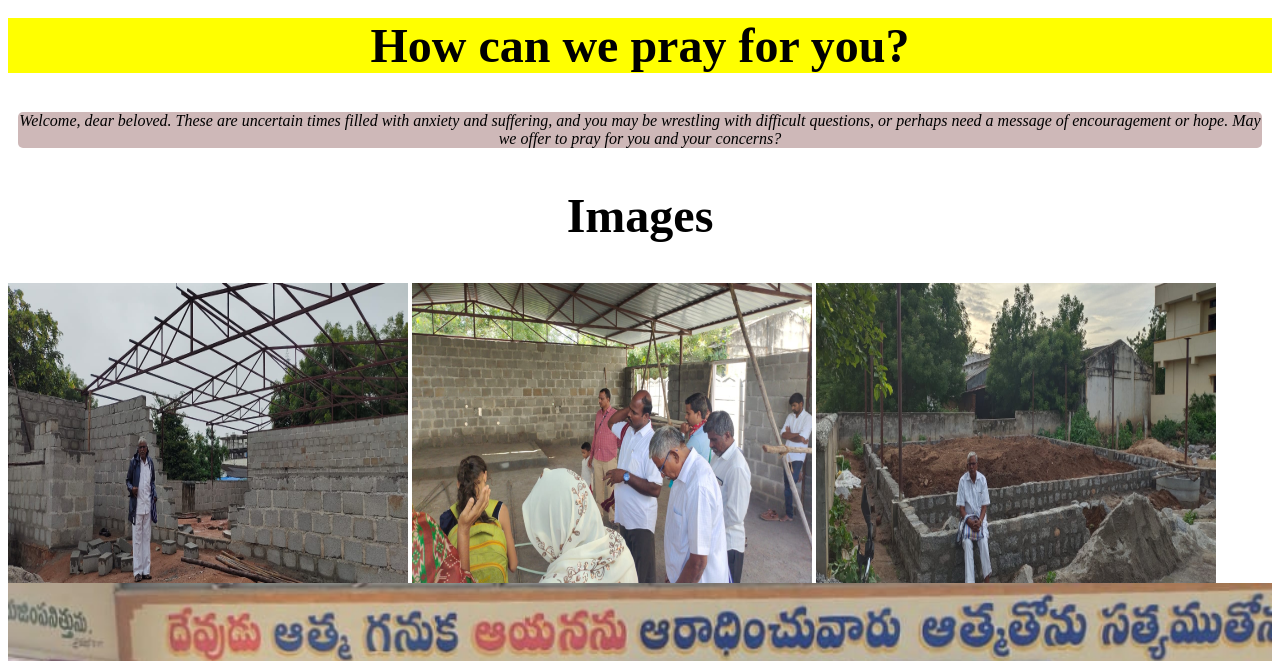
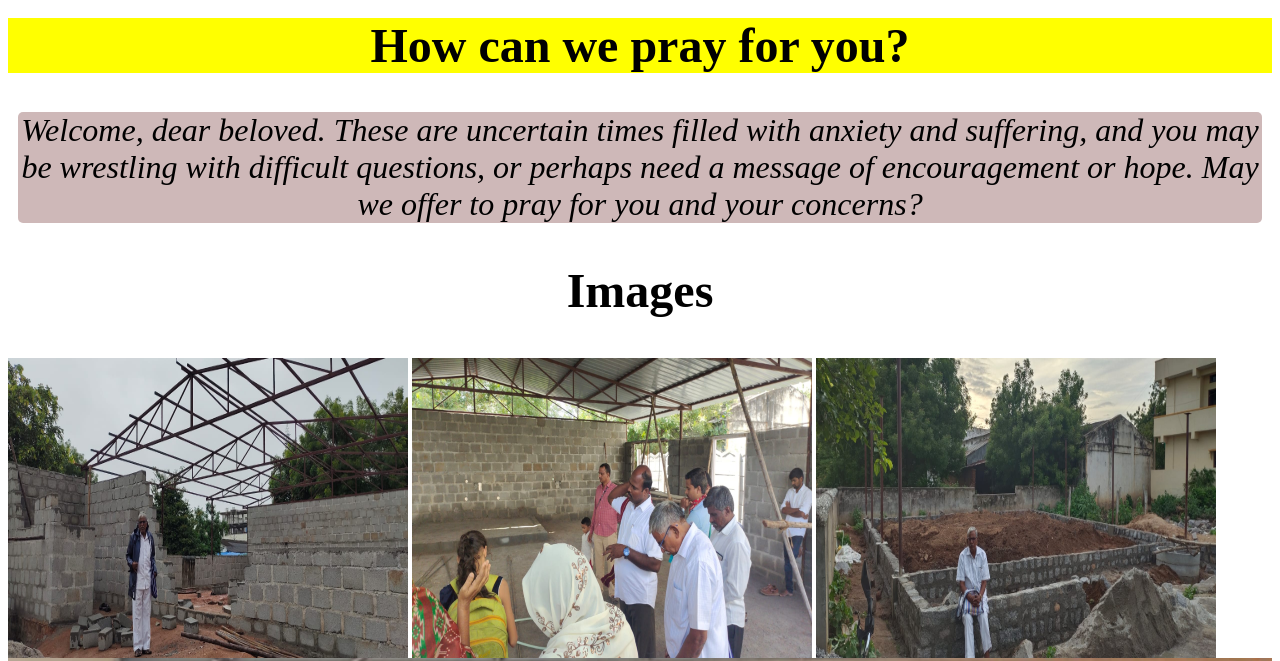
Before and after one commit to pallepraveen/A, a plain HTML site: page index.html in a window 1280 px wide. Shown: the part 339-1000 px from the top of the page. Drawn offline with Linux system fonts and the light colour scheme.

Commit message:
Update index.html
ok

```diff
--- a/index.html
+++ b/index.html
@@ -38,7 +38,7 @@
         p{
             margin: 10px;
             border-radius: 5px;
-            font-size: 100%;
+            font-size: 200%;
             font-style: italic;
             text-align: center;
             background-color: rgb(206, 184, 184);
```
